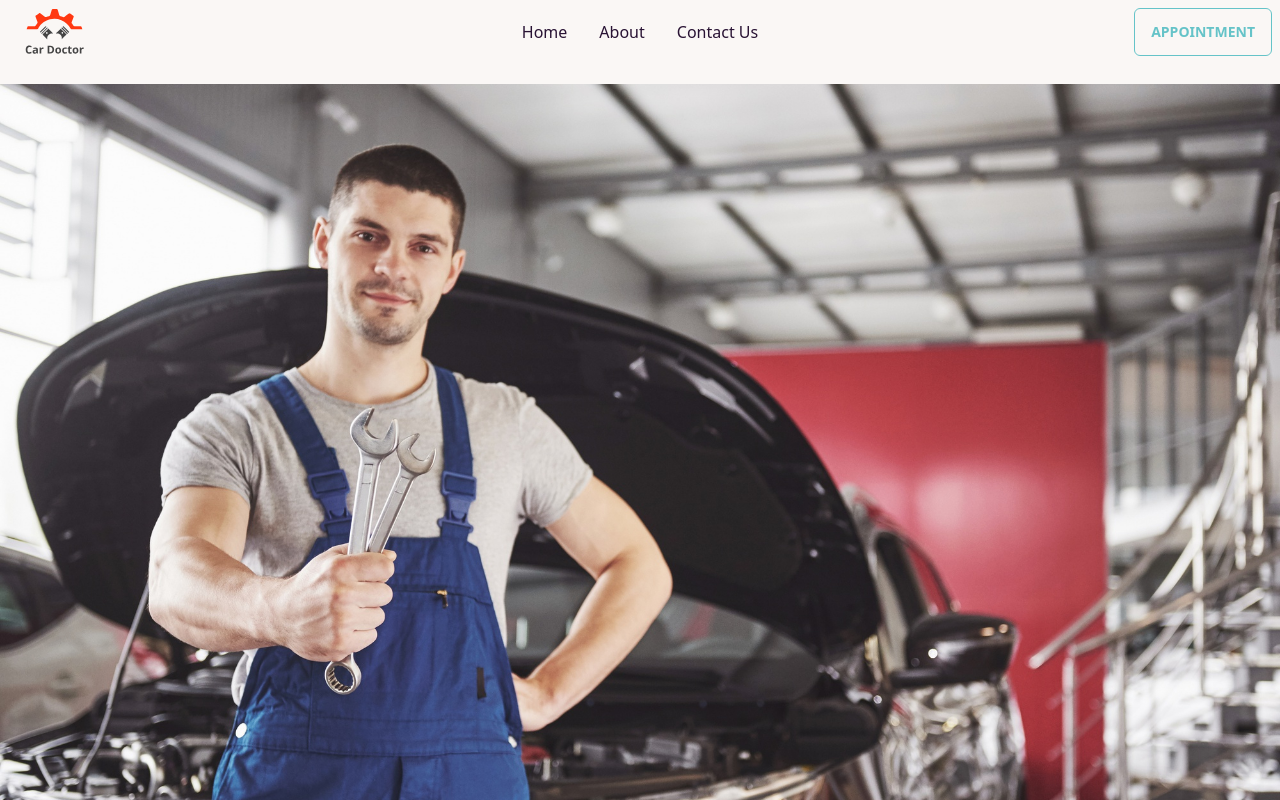
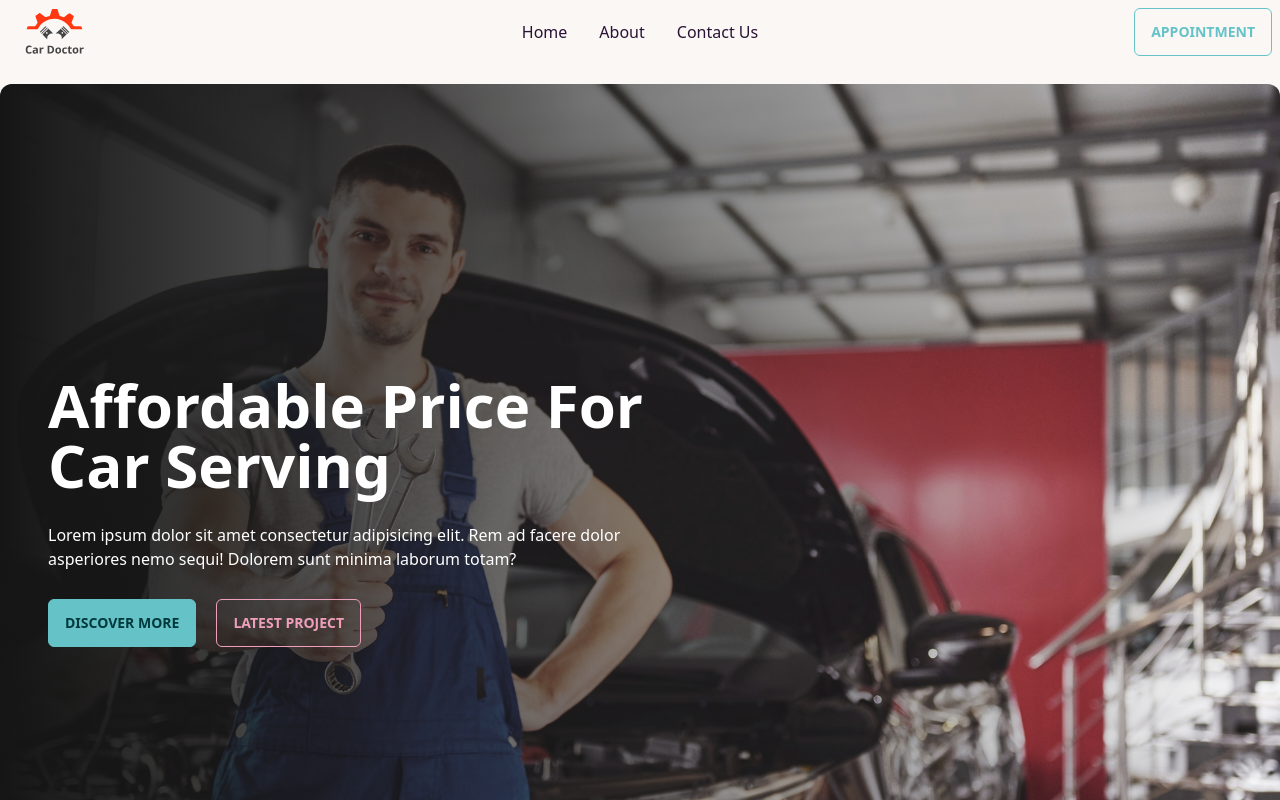
Before and after one commit to Md-arefin/car-doctor-client, a React (Vite) app: page / in a window 1280 px wide. Shown: the top 800 px of the page. Built offline with nearby package versions, Linux system fonts and the light colour scheme.

Commit message:
first commit

```diff
--- a/src/Pages/Home/Banner/Banner.jsx
+++ b/src/Pages/Home/Banner/Banner.jsx
@@ -9,42 +9,102 @@ const Banner = () => {
     return (
         <div className="carousel w-full">
             <div id="slide1" className="carousel-item relative w-full">
-                <img src={img1} className="w-full" />
+                <img src={img1} className="w-full rounded-xl" />
+                <div className="absolute rounded-xl flex right-5 items-center pl-12 left-0 top-0 mb-5 bg-gradient-to-r from-[#151515] to-[rgba(21,21,21,0)] h-full">
+                    <div className='space-y-7 text-white w-1/2 '>
+                        <h2 className='text-6xl font-bold'>Affordable Price For Car Serving</h2>
+                        <p>Lorem ipsum dolor sit amet consectetur adipisicing elit. Rem ad facere dolor asperiores nemo sequi! Dolorem sunt minima laborum totam?</p>
+                        <div>
+                            <button className="btn btn-primary rounded-md mr-5">Discover More</button>
+                            <button className="btn btn-outline btn-secondary rounded-md">Latest Project</button>
+                        </div>
+                    </div>
+                </div>
                 <div className="absolute flex justify-end left-5 right-5 bottom-0 mb-5">
                     <a href="#slide4" className="btn btn-circle mr-5">❮</a>
                     <a href="#slide2" className="btn btn-circle">❯</a>
                 </div>
             </div>
             <div id="slide2" className="carousel-item relative w-full">
-                <img src={img2} />
+                <img src={img2} className="w-full rounded-xl" />
+                <div className="absolute rounded-xl flex right-5 items-center pl-12 left-0 top-0 mb-5 bg-gradient-to-r from-[#151515] to-[rgba(21,21,21,0)] h-full">
+                    <div className='space-y-7 text-white w-1/2 '>
+                        <h2 className='text-6xl font-bold'>Affordable Price For Car Serving</h2>
+                        <p>Lorem ipsum dolor sit amet consectetur adipisicing elit. Rem ad facere dolor asperiores nemo sequi! Dolorem sunt minima laborum totam?</p>
+                        <div>
+                            <button className="btn btn-primary rounded-md mr-5">Discover More</button>
+                            <button className="btn btn-outline btn-secondary rounded-md">Latest Project</button>
+                        </div>
+                    </div>
+                </div>
                 <div className="absolute flex justify-end left-5 right-5 bottom-0 mb-5">
                     <a href="#slide1" className="btn btn-circle  mr-5">❮</a>
                     <a href="#slide3" className="btn btn-circle">❯</a>
                 </div>
             </div>
             <div id="slide3" className="carousel-item relative w-full">
-                <img src={img3} className="w-full" />
+                <img src={img3} className="w-full rounded-xl" />
+                <div className="absolute rounded-xl flex right-5 items-center pl-12 left-0 top-0 mb-5 bg-gradient-to-r from-[#151515] to-[rgba(21,21,21,0)] h-full">
+                    <div className='space-y-7 text-white w-1/2 '>
+                        <h2 className='text-6xl font-bold'>Affordable Price For Car Serving</h2>
+                        <p>Lorem ipsum dolor sit amet consectetur adipisicing elit. Rem ad facere dolor asperiores nemo sequi! Dolorem sunt minima laborum totam?</p>
+                        <div>
+                            <button className="btn btn-primary rounded-md mr-5">Discover More</button>
+                            <button className="btn btn-outline btn-secondary rounded-md">Latest Project</button>
+                        </div>
+                    </div>
+                </div>
                 <div className="absolute flex justify-end left-5 right-5 bottom-0 mb-5">
                     <a href="#slide2" className="btn btn-circle  mr-5">❮</a>
                     <a href="#slide4" className="btn btn-circle">❯</a>
                 </div>
             </div>
             <div id="slide4" className="carousel-item relative w-full">
-                <img src={img4} className="w-full" />
+                <img src={img4} className="w-full rounded-xl" />
+                <div className="absolute rounded-xl flex right-5 items-center pl-12 left-0 top-0 mb-5 bg-gradient-to-r from-[#151515] to-[rgba(21,21,21,0)] h-full">
+                    <div className='space-y-7 text-white w-1/2 '>
+                        <h2 className='text-6xl font-bold'>Affordable Price For Car Serving</h2>
+                        <p>Lorem ipsum dolor sit amet consectetur adipisicing elit. Rem ad facere dolor asperiores nemo sequi! Dolorem sunt minima laborum totam?</p>
+                        <div>
+                            <button className="btn btn-primary rounded-md mr-5">Discover More</button>
+                            <button className="btn btn-outline btn-secondary rounded-md">Latest Project</button>
+                        </div>
+                    </div>
+                </div>
                 <div className="absolute flex justify-end left-5 right-5 bottom-0 mb-5">
                     <a href="#slide3" className="btn btn-circle  mr-5">❮</a>
                     <a href="#slide5" className="btn btn-circle">❯</a>
                 </div>
             </div>
             <div id="slide5" className="carousel-item relative w-full">
-                <img src={img5} className="w-full" />
+                <img src={img5} className="w-full rounded-xl" />
+                <div className="absolute rounded-xl flex right-5 items-center pl-12 left-0 top-0 mb-5 bg-gradient-to-r from-[#151515] to-[rgba(21,21,21,0)] h-full">
+                    <div className='space-y-7 text-white w-1/2 '>
+                        <h2 className='text-6xl font-bold'>Affordable Price For Car Serving</h2>
+                        <p>Lorem ipsum dolor sit amet consectetur adipisicing elit. Rem ad facere dolor asperiores nemo sequi! Dolorem sunt minima laborum totam?</p>
+                        <div>
+                            <button className="btn btn-primary rounded-md mr-5">Discover More</button>
+                            <button className="btn btn-outline btn-secondary rounded-md">Latest Project</button>
+                        </div>
+                    </div>
+                </div>
                 <div className="absolute flex justify-end left-5 right-5 bottom-0 mb-5">
-                    <a href="#slide" className="btn btn-circle  mr-5">❮</a>
+                    <a href="#slide4" className="btn btn-circle  mr-5">❮</a>
                     <a href="#slide6" className="btn btn-circle">❯</a>
                 </div>
             </div>
             <div id="slide6" className="carousel-item relative w-full">
-                <img src={img6} className="w-full" />
+                <img src={img6} className="w-full rounded-xl" />
+                <div className="absolute rounded-xl flex right-5 items-center pl-12 left-0 top-0 mb-5 bg-gradient-to-r from-[#151515] to-[rgba(21,21,21,0)] h-full">
+                    <div className='space-y-7 text-white w-1/2 '>
+                        <h2 className='text-6xl font-bold'>Affordable Price For Car Serving</h2>
+                        <p>Lorem ipsum dolor sit amet consectetur adipisicing elit. Rem ad facere dolor asperiores nemo sequi! Dolorem sunt minima laborum totam?</p>
+                        <div>
+                            <button className="btn btn-primary rounded-md mr-5">Discover More</button>
+                            <button className="btn btn-outline btn-secondary rounded-md">Latest Project</button>
+                        </div>
+                    </div>
+                </div>
                 <div className="absolute flex justify-end left-5 right-5 bottom-0 mb-5">
                     <a href="#slide5" className="btn btn-circle mr-5">❮</a>
                     <a href="#slide1" className="btn btn-circle">❯</a>
```
